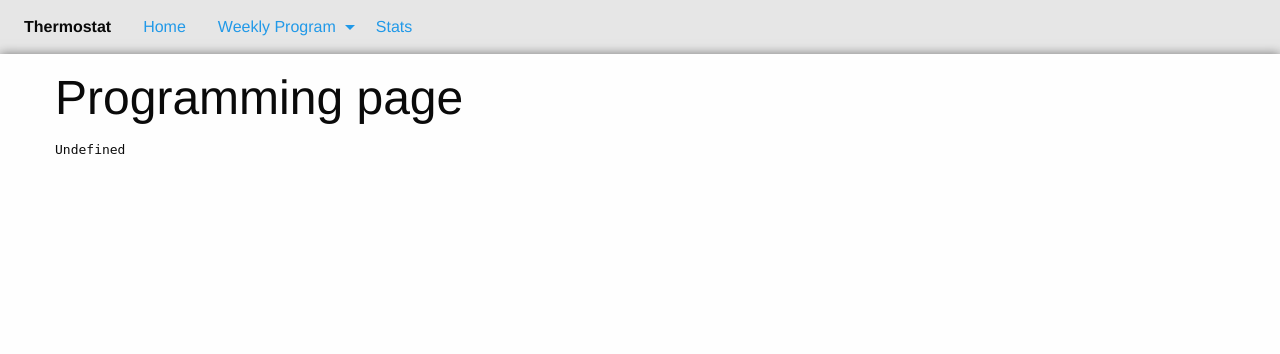
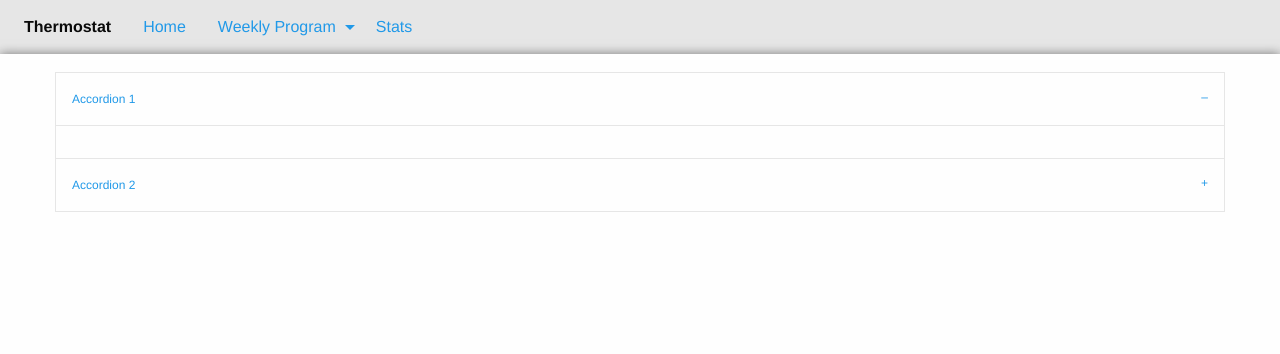
Before and after one commit to Kwbmm/Raspberry-Pi-Thermostat, a Python web app: template templates/program.html in a window 1280 px wide. Shown: the top 354 px of the page. Run offline with Jinja, Linux system fonts and the light colour scheme; the template is opened without the code that fills it, so the values that code supplies are empty.

Commit message:
First template for programs

```diff
--- a/templates/program.html
+++ b/templates/program.html
@@ -3,8 +3,43 @@
 {% block content %}
 <div class="row">
 	<div class="small-12 columns" style="padding-top: 10px;">
-		<h1>Programming page</h1>
-		<pre>{{data|pprint}}</pre>
+		<h1 class="text-center">{{day|capitalize}}</h1>
+		<ul class="accordion" data-accordion>
+			<li class="accordion-item is-active" data-accordion-item>
+				<a href="#" class="accordion-title">Accordion 1</a>
+				<div class="accordion-content" data-tab-content>
+					{{printAccordionItemData(data[:12])}}
+				</div>
+			</li>
+			<li class="accordion-item" data-accordion-item>
+				<a href="#" class="accordion-title">Accordion 2</a>
+				<div class="accordion-content" data-tab-content>
+					{{printAccordionItemData(data[12:])}}
+				</div>
+			</li>
+			</ul>
 	</div>
 </div>
 {% endblock %}
+
+{% macro printAccordionItemData(temps) %}
+	<div class="row">
+		<div class="small-6 columns">
+		{% for temp in temps[:6] %}
+			<div class="row">
+				<div class="small-4 columns">{{loop.index0}}</div>
+				<div class="small-4 columns">{{temp}}</div>
+				<div class="small-4 columns">Inc/Dec</div>
+			</div>
+		{% endfor %}
+		</div>
+		<div class="small-6 columns">
+		{% for temp in temps[6:] %}
+			<div class="row">
+				<div class="small-4 columns">{{loop.index0+6}}</div>
+				<div class="small-4 columns">{{temp}}</div>
+				<div class="small-4 columns">Inc/Dec</div>
+			</div>
+		{% endfor %}
+	</div>
+{% endmacro %}
```
